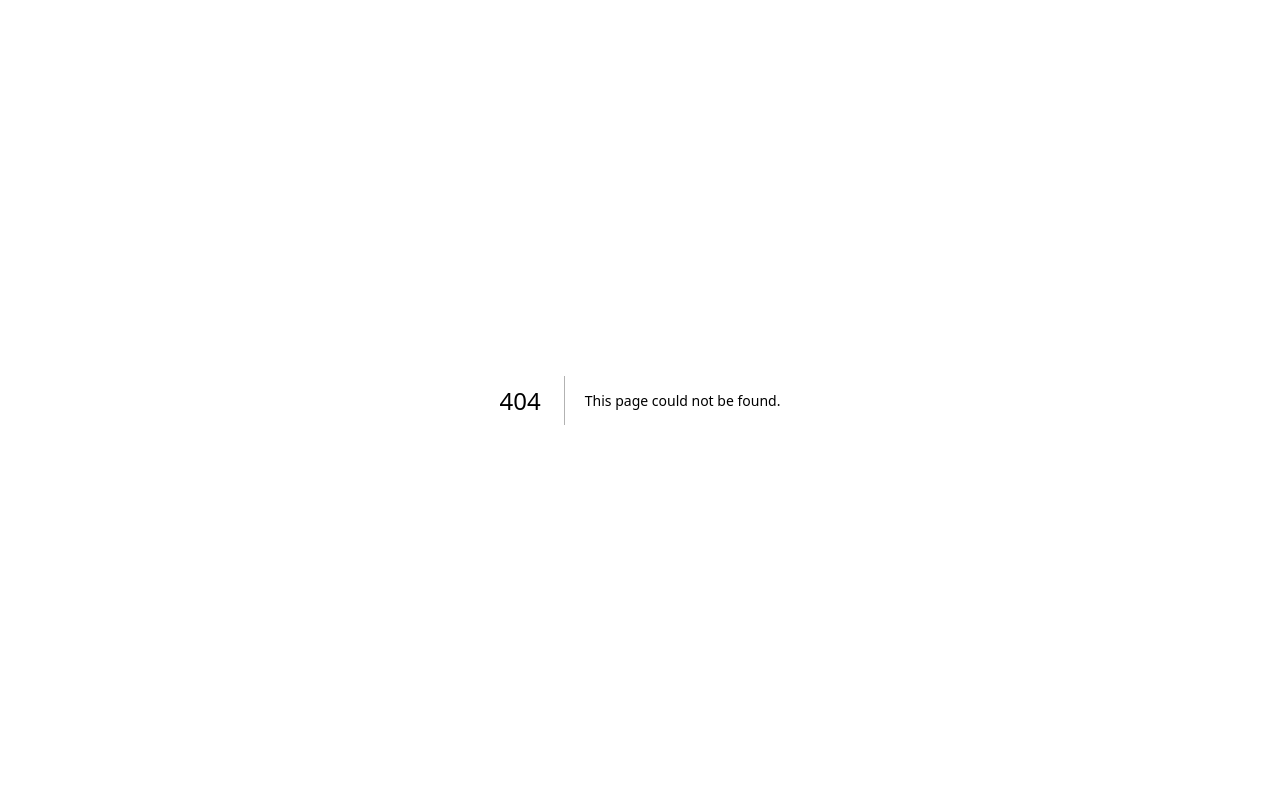
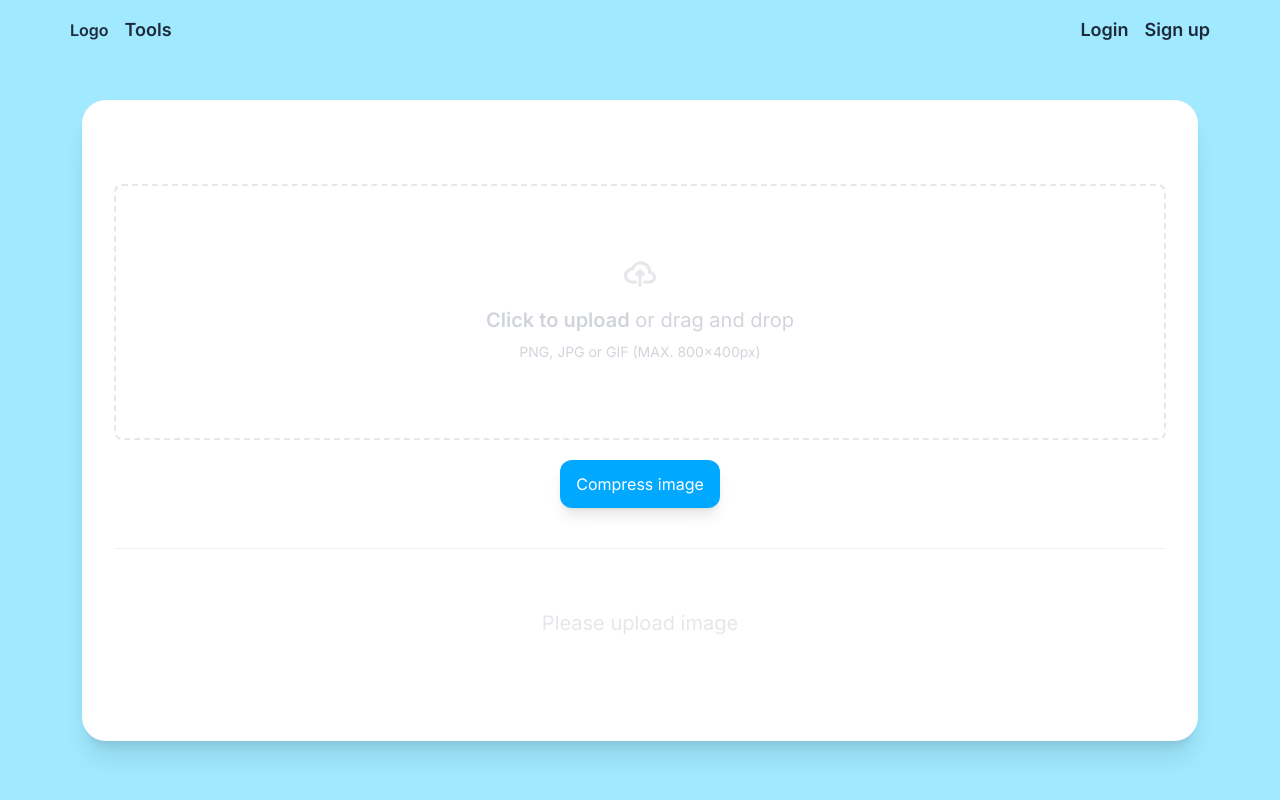
Before and after one commit to Abdul-Wahab-dev/ai-project, a Next.js app: page /compress in a window 1280 px wide. Before the commit this address had no page. Shown: the top 800 px of the page. Built offline with nearby package versions, Linux system fonts and the light colour scheme.

Commit message:
working on compress image page ui

```diff
--- /dev/null
+++ b/app/compress/page.tsx
@@ -0,0 +1,69 @@
+import React from "react";
+import Header from "@/app/(components)/layout/header";
+const page = () => {
+  return (
+    <div className="min-h-screen bg-winter-wizard">
+      <Header />
+      {/* Compress Section */}
+      <div className="h-full">
+        <div className="custom_container mx-auto h-full py-10 px-3">
+          <div className="w-full bg-white shadow-xl rounded-3xl py-5">
+            <div></div>
+            <div className=" py-16 px-3 overflow-hidden">
+              <div className="flex flex-col px-5 gap-10">
+                <div className="flex items-center justify-center w-full flex-col gap-5">
+                  <label
+                    htmlFor="dropzone-file"
+                    className="flex flex-col items-center justify-center w-full h-64 border-2 border-gray-200 border-dashed rounded-lg cursor-pointer bg-white"
+                  >
+                    <div className="flex flex-col items-center justify-center pt-5 pb-6">
+                      <svg
+                        className="w-8 h-8 mb-4 text-gray-200 dark:text-gray-200"
+                        aria-hidden="true"
+                        xmlns="http://www.w3.org/2000/svg"
+                        fill="none"
+                        viewBox="0 0 20 16"
+                      >
+                        <path
+                          stroke="currentColor"
+                          stroke-linecap="round"
+                          stroke-linejoin="round"
+                          stroke-width="2"
+                          d="M13 13h3a3 3 0 0 0 0-6h-.025A5.56 5.56 0 0 0 16 6.5 5.5 5.5 0 0 0 5.207 5.021C5.137 5.017 5.071 5 5 5a4 4 0 0 0 0 8h2.167M10 15V6m0 0L8 8m2-2 2 2"
+                        />
+                      </svg>
+                      <p className="mb-2 text-xl text-gray-300 dark:text-gray-300">
+                        <span className="font-semibold">Click to upload</span>{" "}
+                        or drag and drop
+                      </p>
+                      <p className="text-sm text-gray-300 dark:text-gray-300">
+                        PNG, JPG or GIF (MAX. 800x400px)
+                      </p>
+                    </div>
+                    <input id="dropzone-file" type="file" className="hidden" />
+                  </label>
+                  <button
+                    type="button"
+                    className="text-white bg-blue-bolt  px-4 py-3 rounded-xl shadow-lg"
+                  >
+                    Compress image
+                  </button>
+                </div>
+
+                <hr className="w-full h-[1px] bg-black opacity-50" />
+                <div className="flex-1 items-center justify-center flex-col py-5">
+                  <h1 className="text-gray-200 text-xl text-center">
+                    Please upload image
+                  </h1>
+                </div>
+              </div>
+            </div>
+          </div>
+        </div>
+      </div>
+      {/* Compress Section */}
+    </div>
+  );
+};
+
+export default page;
```
